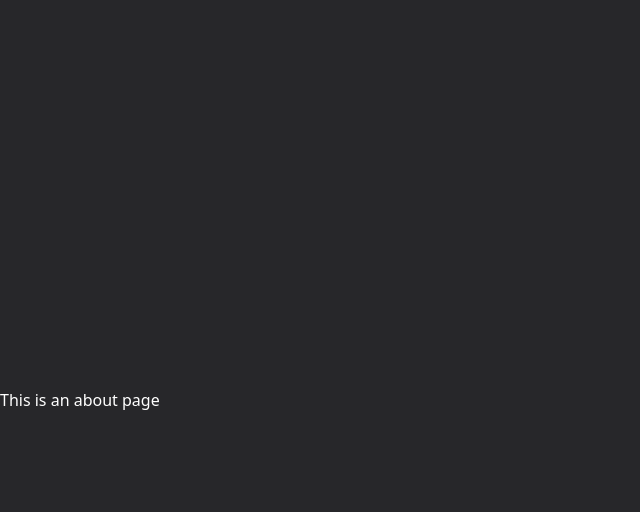
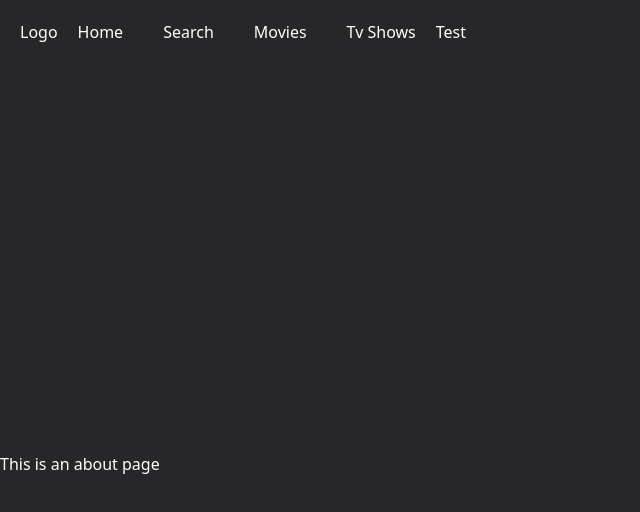
Before and after one commit to ctola91/vue-movies, a Vue app: page /about in a window 1280 px wide. Shown: the top 512 px of the page, without its empty margins (0-640 px from the left). Built offline with nearby package versions, Linux system fonts and the light colour scheme; no server answers.

Commit message:
add MovieHeader

```diff
--- a/src/App.vue
+++ b/src/App.vue
@@ -1,8 +1,10 @@
 <script setup lang="ts">
 import { RouterView } from "vue-router";
+import MovieHeader from "./components/layout/MovieHeader.vue";
 </script>
 
 <template>
+  <MovieHeader />
   <RouterView />
 </template>
 
--- a/src/components/MovieSlider.vue
+++ b/src/components/MovieSlider.vue
@@ -59,6 +59,6 @@ const modules = [Navigation, Pagination, Scrollbar, A11y];
   @apply text-2xl m-3;
 }
 .movie-list-container {
-  @apply px-5 w-full;
+  @apply px-5 md:px-10 lg:px-16 w-full;
 }
 </style>
--- /dev/null
+++ b/src/components/layout/MovieHeader.vue
@@ -0,0 +1,28 @@
+<script lang="ts" setup></script>
+<template>
+  <header class="movie-header">
+    <div class="main-logo">Logo</div>
+    <div class="main-menu">
+      <ul class="main-menu-nav">
+        <li>Home</li>
+        <li>Search</li>
+        <li>Movies</li>
+        <li>Tv Shows</li>
+      </ul>
+    </div>
+    <div class="main-options">
+        Test
+    </div>
+  </header>
+</template>
+<style>
+.movie-header {
+  @apply w-full p-5 flex flex-row;
+}
+.main-menu-nav {
+  @apply flex;
+}
+.main-menu-nav li {
+  @apply px-5;
+}
+</style>
```
